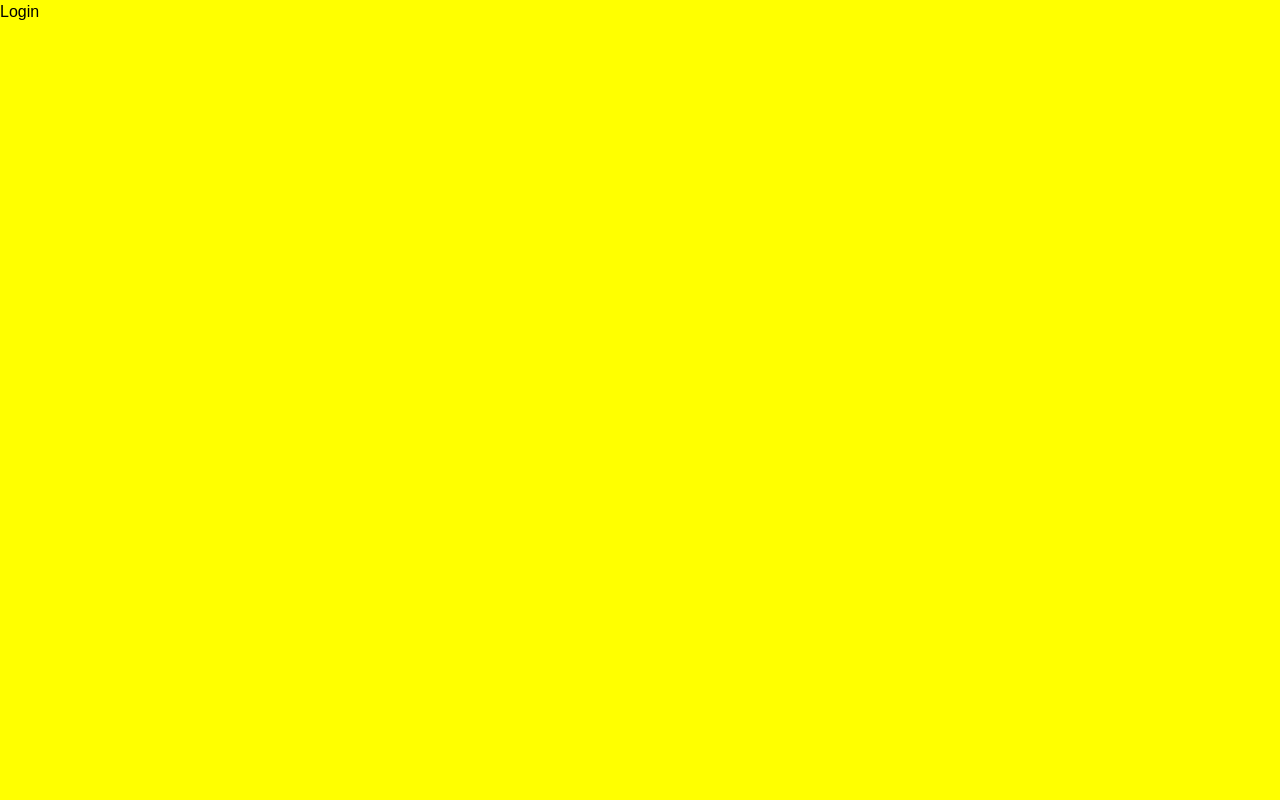
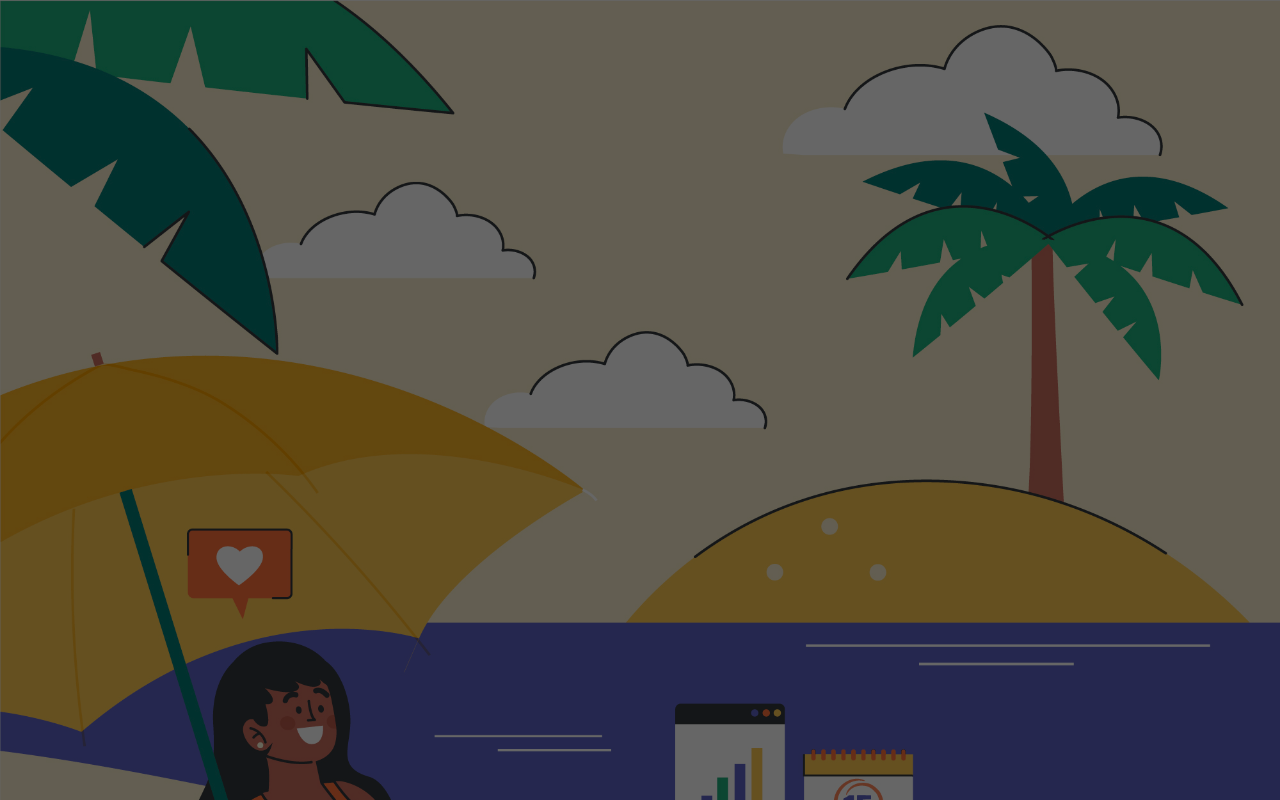
Before and after one commit to sudhi14/my-expense-budget-tracker, a React (Vite) app: page / in a window 1280 px wide. Shown: the top 800 px of the page. Built offline with nearby package versions, Linux system fonts and the light colour scheme.

Commit message:
half progressed login page

```diff
--- a/src/index.css
+++ b/src/index.css
@@ -2,9 +2,33 @@
 @tailwind components;
 @tailwind utilities;
 
+*,
+::before,
+::after {
+  margin: 0;
+  padding: 0;
+  box-sizing: border-box;
+  text-decoration: none;
+  border: 0;
+  outline: 0;
+  appearance: 0;
+  color: rgb(40, 40, 40);
+}
+
+body {
+  width: 100vw;
+  height: 100vh;
+  font-family: "Poppins", sans-serif;
+  overflow: hidden;
+  background-color: white
+}
+
 @layer base {
-    body {
-     font-family: 'Poppins', sans-serif;
-     background-color: yellow;
+    a {
+      @apply no-underline
+    }
+
+    html {
+      @apply text-base
     }
   }
--- a/src/pages/Login/index.tsx
+++ b/src/pages/Login/index.tsx
@@ -1,10 +1,49 @@
+import LoginLogo from "../../assets/images/login/login-bg-image.jpg";
+
 const Login = () => {
   return (
-    <>
-      {" "}
-      <div>Login</div>
-      <div className="container"></div>
-    </>
+    // <div className="w-screen h-screen flex justify-center items-center">
+    //   {/* The centered container for login page*/}
+    //   <div className="w-3/4 h-3/4 bg-[#ffc04c] flex justify-start align-start relative mx-auto rounded-xl overflow-hidden">
+    //     <div className="w-1/2"></div>
+
+    //     {/* Container that holds the login image */}
+    //     <div>
+    //       <img
+    //         src={LoginLogo}
+    //         alt="Login logo"
+    //         className="h-full"
+    //       />
+    //     </div>
+    //   </div>
+    // </div>
+
+    // <div className-="bg-[image:(../../assets/images/login/login-bg-image.jpg)]"></div>
+    // <>
+    //   <div
+    //     style={{
+    //       backgroundImage: `url(${LoginLogo}), linear-gradient(rgba(0, 0, 0, 0.5), rgba(0, 0, 0, 0.5))`,
+    //       backgroundRepeat: "no-repeat",
+    //       backgroundSize: "cover",
+    //       filter: "brightness(50%)",
+    //       zIndex: "-999",
+    //     }}
+    //     className="h-screen flex justify-center items-center relative"
+    //   >
+    //     <div className="h-3/4 w-1/4 bg-white"></div>
+    //   </div>
+    // </>
+
+    <header style={{ background: "black", overflow: "hidden" }}>
+      <img
+        src={LoginLogo}
+        alt=" Login logo"
+        style={{ objectFit: "cover", opacity: 0.4 }}
+      />
+      <section className="h-3/4 w-1/4 bg-white">
+        {/* <div className="h-3/4 w-1/4 bg-white">test</div> */}
+      </section>
+    </header>
   );
 };
 
```
Also changed, not shown: public/assets/icons/iconLibrary.js (added), public/assets/images/index.tsx (added), public/assets/images/login/login-bg-image.jpg (added), 1 other file (tests, documents, lock files or other folders).
